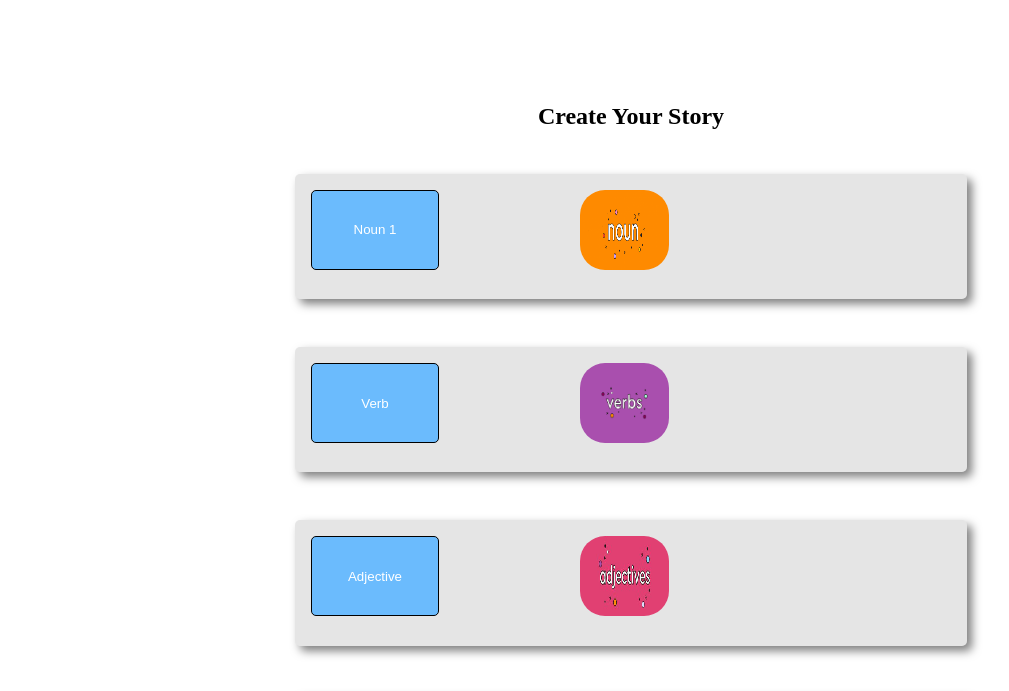
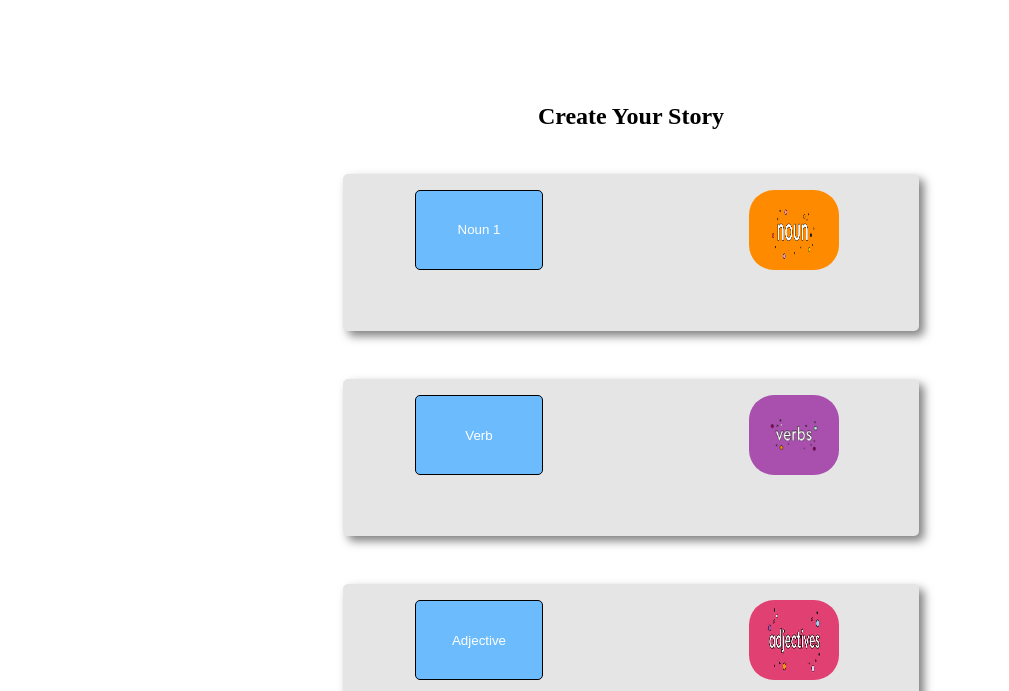
Before and after one commit to StefanSaladino/JS-Assignment-One, a plain HTML site: page index.html in a window 1280 px wide. Shown: the part 93-784 px from the top of the page, without its empty margins (9-1018 px from the left). Drawn offline with Linux system fonts and the light colour scheme.

Commit message:
changes to grid layout

```diff
--- a/CSS/style.css
+++ b/CSS/style.css
@@ -1,6 +1,7 @@
 html {
     background-color: rgba(255, 255, 255, 0.5);
     padding: 2em;
+    box-sizing: border-box;
 }
 
 #choices{
@@ -31,13 +32,14 @@ html {
 .word-container{
     display: grid;
     grid-template-areas:
-    "button image sentence";
+    "button image"
+    "sentence sentence";
     background-color: rgba(0, 0, 0, 0.1);
     box-shadow: 5px 5px 10px rgba(0, 0, 0, 0.5);
     border-radius: 5px;
     margin: 1.5em;
-    width: 50vw;
-    padding: 1em;
+    width: 40vw;
+    padding: 1em 2em;
 }
 
 .word-button {
@@ -51,6 +53,7 @@ html {
     width: 10vw;
     height: 10vh;
     margin-bottom: 1em;
+    margin-left: 3em;
 }
 
 .word-button:hover{
@@ -62,10 +65,18 @@ html {
     width: 7vw;
     height: 10vh;
     border-radius: 25px;
+    margin-right: 3em;
+}
+
+img{
+    justify-self: flex-end;
 }
 
 .para{
     grid-area: sentence;
+    display: flex;
+    align-items: center;
+    justify-content: center;
 }
 
 #results{
```
